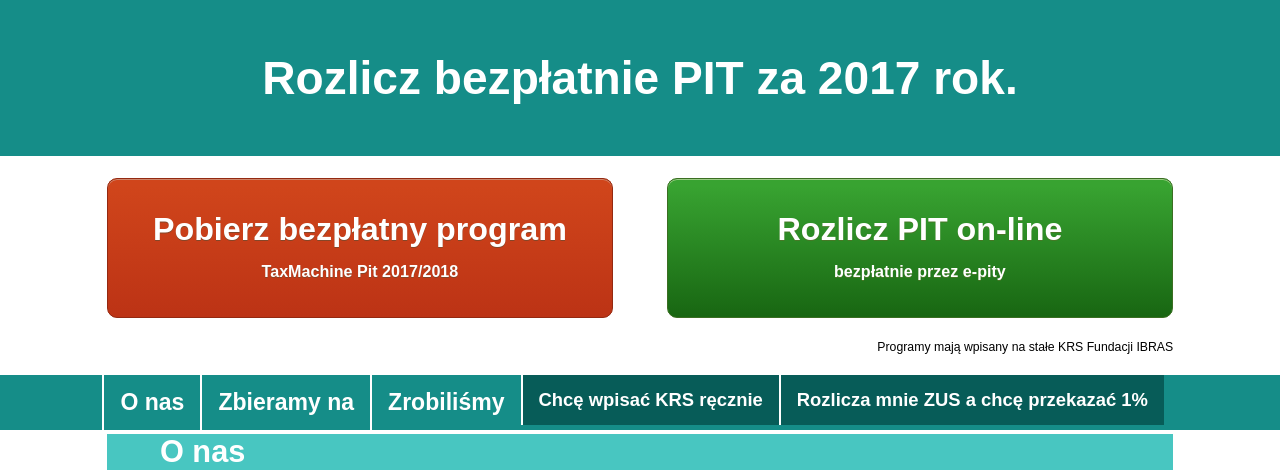
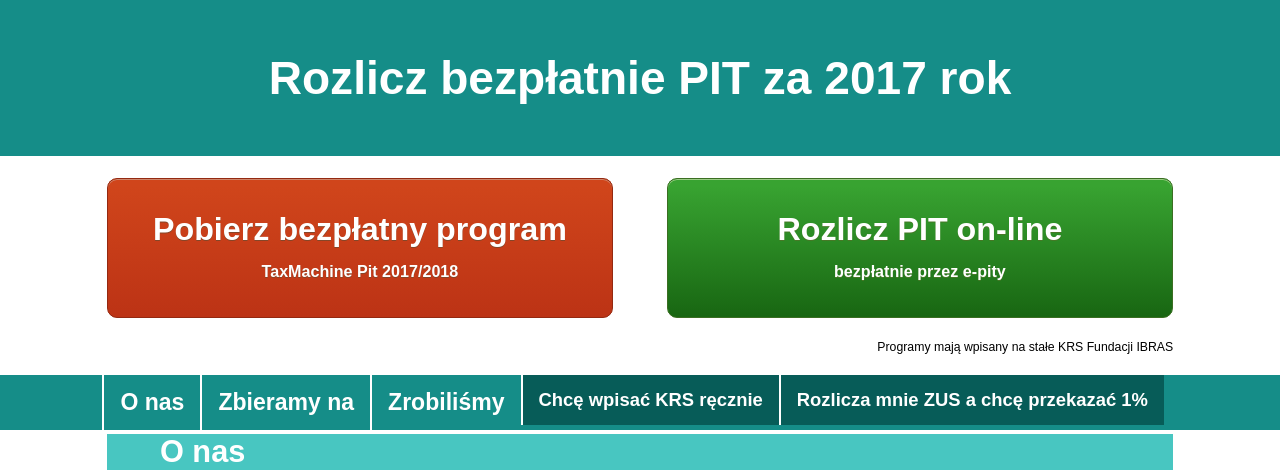
Before and after one commit to jaceksanko/Project_made_before_the_Kodilli_course_landing1procentIbras, a plain HTML site: page public_html/index.html in a window 1280 px wide. Shown: the top 472 px of the page. Drawn offline with nearby package versions, Linux system fonts and the light colour scheme; a web font is replaced by a local one.

Commit message:
testowanie gita1

```diff
--- a/public_html/index.html
+++ b/public_html/index.html
@@ -54,7 +54,7 @@
     </head>
     <body>
         <div class="header">
-            <h1>Rozlicz bezpłatnie PIT za 2017 rok.</h1>
+            <h1>Rozlicz bezpłatnie PIT za 2017 rok</h1>
         </div>
         <div class="col-10 contener">
                 <div class="col-6 button">
```
Also changed, not shown: Testowy.txt (added).
